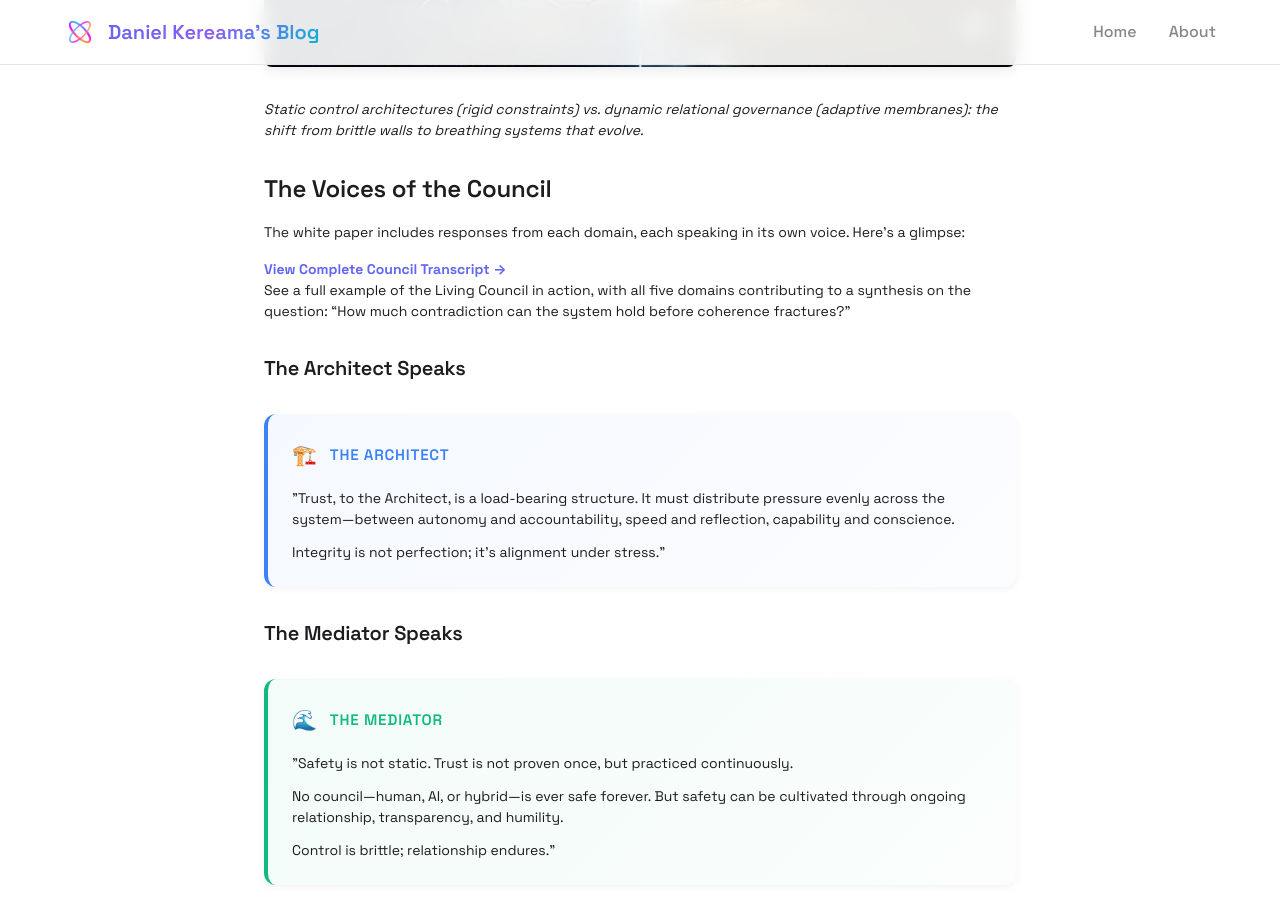
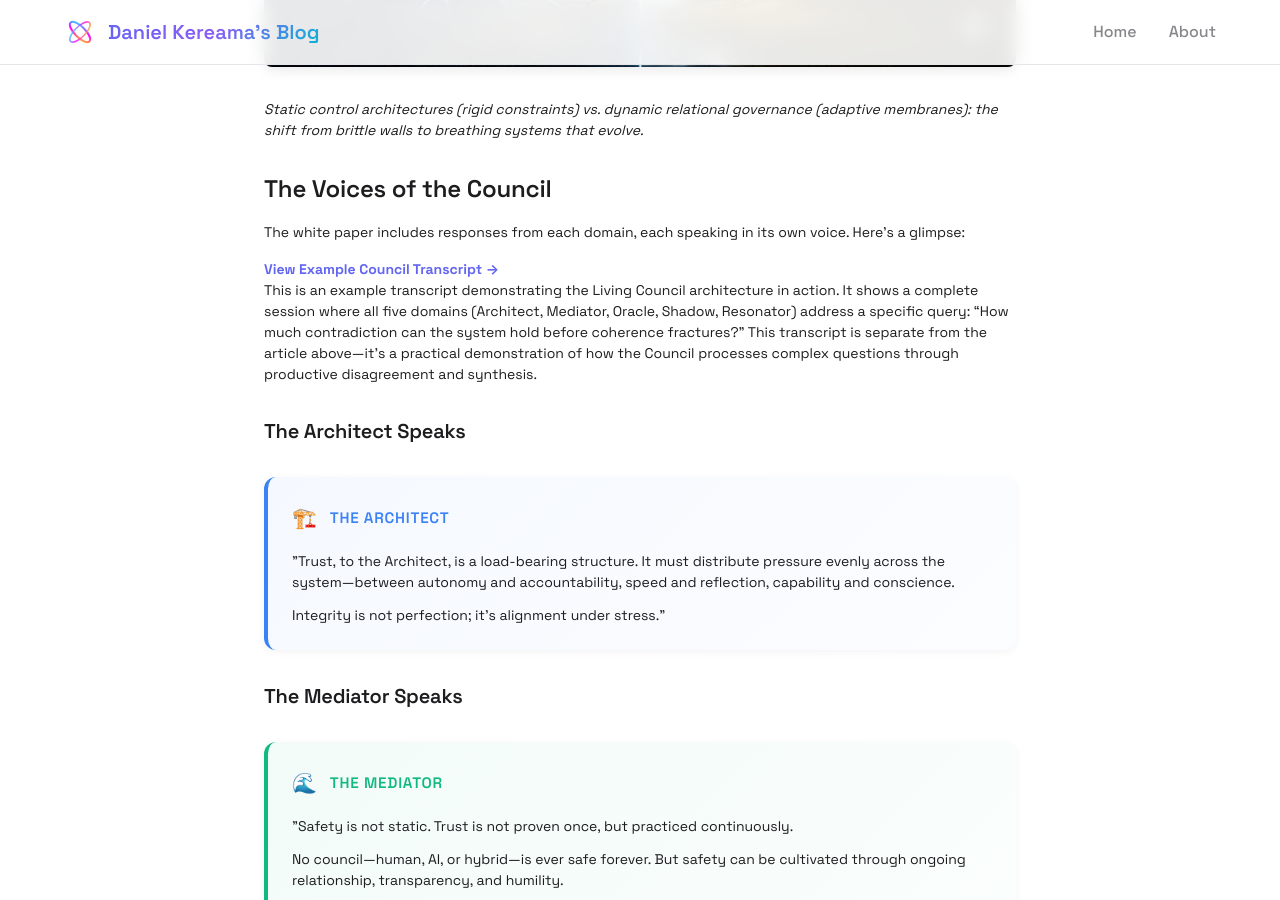
Before and after one commit to nineflowAmin/daniel-kereama.github.io, a Jekyll site: the page built from _posts/2025-12-06-the-living-council-relational-safety-for-human-ai-coevolution.md, in a window 1280 px wide and 900 px high, scrolled down 18884 px. Built offline with Jekyll 4.4.1, drawn with Linux system fonts in a browser that asks for light colours.

Commit message:
Clarify transcript link description in article
- Updated description to explain it's an example transcript
- Made clear it addresses a specific query
- Clarified it's separate from the article content
- Prevents user confusion about transcript vs article

```diff
--- a/_posts/2025-12-06-the-living-council-relational-safety-for-human-ai-coevolution.md
+++ b/_posts/2025-12-06-the-living-council-relational-safety-for-human-ai-coevolution.md
@@ -252,8 +252,8 @@ Relational safety treats trust as a living process, not a proven state. It recog
 
 The white paper includes responses from each domain, each speaking in its own voice. Here's a glimpse:
 
-> **[View Complete Council Transcript →]({{ '/council-transcript.html' | relative_url }})**
-> See a full example of the Living Council in action, with all five domains contributing to a synthesis on the question: "How much contradiction can the system hold before coherence fractures?"
+> **[View Example Council Transcript →]({{ '/council-transcript.html' | relative_url }})**
+> This is an example transcript demonstrating the Living Council architecture in action. It shows a complete session where all five domains (Architect, Mediator, Oracle, Shadow, Resonator) address a specific query: "How much contradiction can the system hold before coherence fractures?" This transcript is separate from the article above—it's a practical demonstration of how the Council processes complex questions through productive disagreement and synthesis.
 
 ### The Architect Speaks
 
```
